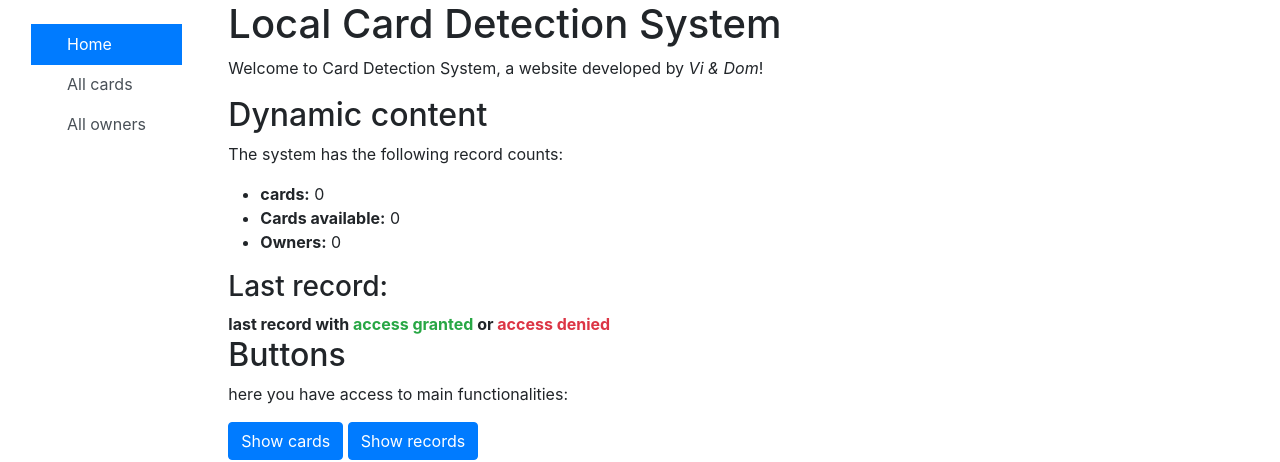
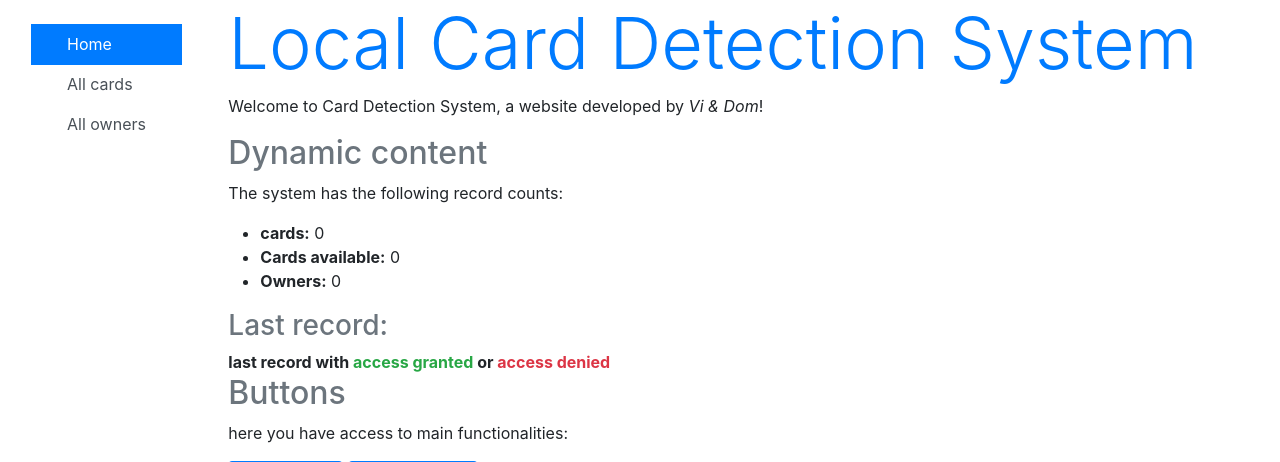
Before and after one commit to vi-mcw196/PiR-project, a Django app: page /index/ in a window 1280 px wide. Shown: the top 462 px of the page. Run offline with Django 4.2, Linux system fonts and the light colour scheme; data that the repository does not hold is empty.

Commit message:
change headers style

```diff
--- a/PiR/cardSystem/templates/index.html
+++ b/PiR/cardSystem/templates/index.html
@@ -1,9 +1,9 @@
 {% extends "base_generic.html" %}
 
 {% block content %}
-  <h1>Local Card Detection System</h1>
+  <h1 class="text-primary display-3">Local Card Detection System</h1>
   <p>Welcome to Card Detection System, a website developed by <em>Vi & Dom</em>!</p>
-  <h2>Dynamic content</h2>
+  <h2 class="text-secondary">Dynamic content</h2>
   <p>The system has the following record counts:</p>
   <ul>
     <li><strong>cards:</strong> {{ num_cards }}</li>
@@ -11,14 +11,14 @@
     <li><strong>Owners:</strong> {{ num_owners }}</li>
   </ul>
 
-  <h3>Last record:</h3>
+  <h3 class="text-secondary">Last record:</h3>
     <strong>last record with
       <span class="text-success">access granted</span>
       or
       <span class="text-danger">access denied</span>
     </strong>
 
-  <h2>Buttons</h2>
+  <h2 class="text-secondary">Buttons</h2>
   <p>here you have access to main functionalities:</p>
   <button type="button" class="btn btn-primary">Show cards</button>
   <button type="button" class="btn btn-primary">Show records</button>
```
